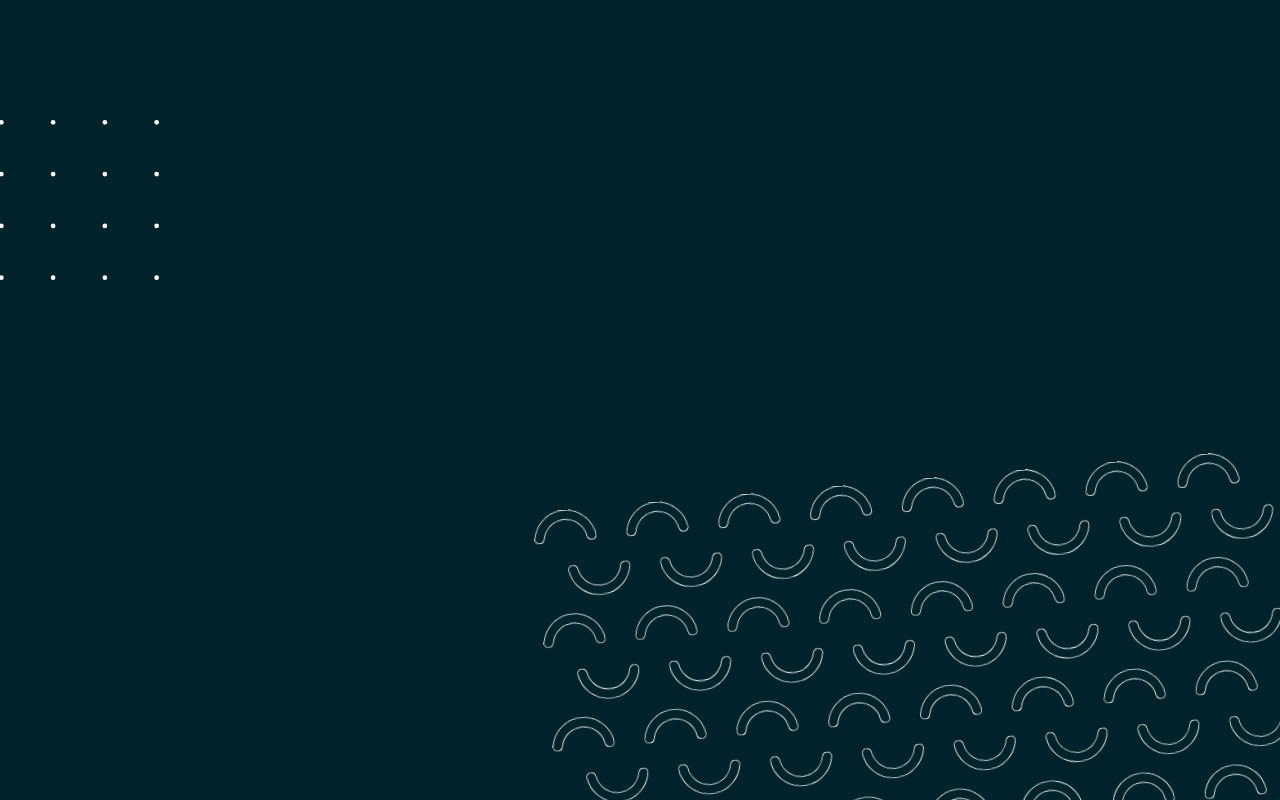
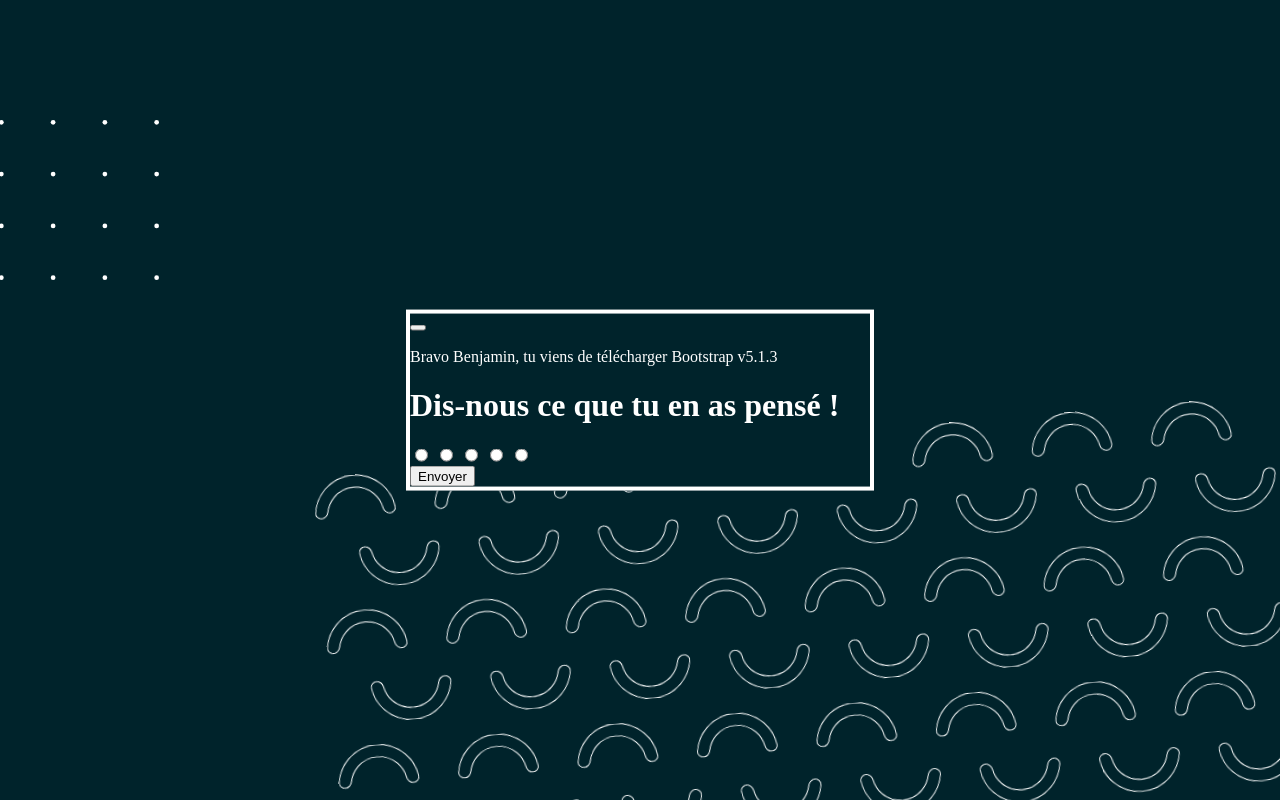
Before and after one commit to raph5/challenge-basti-ui, a website: page index.html in a window 1280 px wide. Drawn offline with Linux system fonts and the light colour scheme.

Commit message:
modal HTML

```diff
--- a/index.html
+++ b/index.html
@@ -15,5 +15,21 @@
     <img class="background__waves" src="./assets/pattern-2.svg" alt="waves background">
   </div>
 
+  <div class="modal">
+    <button class="modal__close"></button>
+    <div class="modal__body">
+      <p class="modal__body__context">Bravo Benjamin, tu viens de télécharger Bootstrap v5.1.3</p>
+      <h1 class="modal__body__instruction">Dis-nous ce que tu en as pensé !</h1>
+      <p class="modal__body__feedback"></p>
+
+      <input type="radio" name="feedback" id="1">
+      <input type="radio" name="feedback" id="2">
+      <input type="radio" name="feedback" id="3">
+      <input type="radio" name="feedback" id="4">
+      <input type="radio" name="feedback" id="5">
+    </div>
+    <input type="submit" value="Envoyer" class="modal__submit">
+  </div>
+
 </body>
 </html>
--- a/scss/background.scss
+++ b/scss/background.scss
@@ -14,14 +14,14 @@
     opacity: 0;
   }
   to {
-    transform: rotate(-5deg) translateY(20%);
+    transform: rotate(-5deg) translateY(30%);
     opacity: 1;
   }
 }
 
 .background {
   position: relative;
-  z-index: 0;
+  z-index: 1;
   width: 100vw;
   height: 100vh;
   overflow: hidden;
@@ -40,7 +40,7 @@
   &__waves {
     bottom: 0;
     right: 0;
-    height: 50%;
+    height: 65%;
     transform: rotate(-5deg) translateY(100%);
     animation: fade-in-waves 400ms forwards;
     animation-delay: 100ms;
--- a/scss/main.scss
+++ b/scss/main.scss
@@ -5,3 +5,4 @@ body {
 }
 
 @import 'background';
+@import 'modal';
--- /dev/null
+++ b/scss/modal.scss
@@ -0,0 +1,14 @@
+
+.modal {
+  position: fixed;
+  top: 50%;
+  left: 50%;
+  transform: translate(-50%, -50%);
+  z-index: 10;
+  background-color: #00232B;
+  border: #fff solid 4px;
+  color: #fff;
+  width: 460px;
+  max-width: 80%;
+  overflow-y: auto;
+}
```
Also changed, not shown: style.css.
